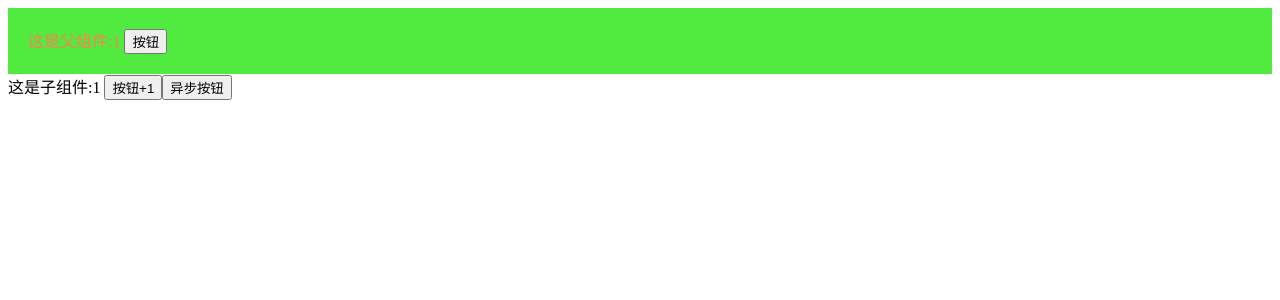
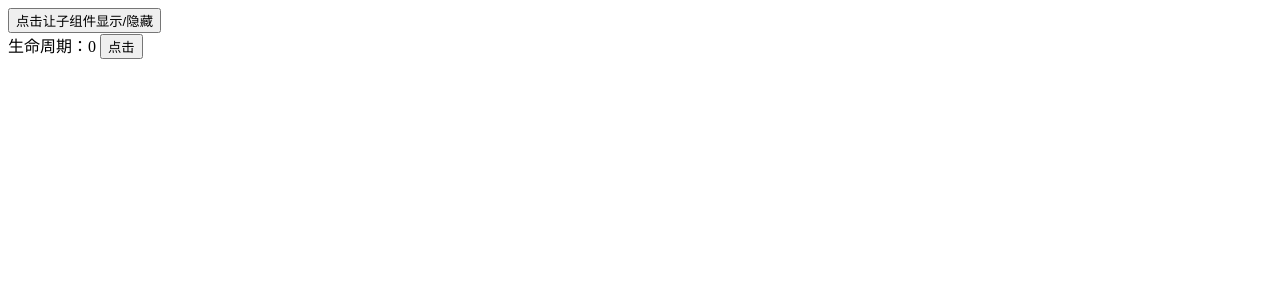
Before and after one commit to cz1120/first-vue-cli, a Vue app: page / in a window 1280 px wide. Shown: the top 300 px of the page. Built offline with nearby package versions, Linux system fonts and the light colour scheme.

Commit message:
Vue3的生命周期函数

```diff
--- a/src/App.vue
+++ b/src/App.vue
@@ -1,13 +1,15 @@
 <template>
-  <div class="back">
+  <!-- <div class="back">
     这是父组件:{{ this.$store.state.count }}
     <button @click="this.$store.commit('increment',10)">按钮</button>
-  </div>
-  <HelloWorld/>
+  </div> -->
+  <button @click="v1 = !v1">点击让子组件显示/隐藏</button>
+  <HelloWorld v-if="v1"/>
 </template>
 
 <script >
-import HelloWorld from './components/vue3-011.vue'
+import { ref } from 'vue';
+import HelloWorld from './components/vue3-012.vue'
 
 export default {
   name: 'App',
@@ -15,7 +17,8 @@ export default {
     HelloWorld
   },
   setup() {
-    return {}
+    const v1 = ref(true)
+    return {v1}
   }
 }
 </script>
--- /dev/null
+++ b/src/components/vue3-012.vue
@@ -0,0 +1,48 @@
+<template>
+    <div>
+        生命周期：{{ p1 }}
+        <button @click="p1++">点击</button>
+    </div>
+</template>
+<script>
+import { onBeforeMount, onBeforeUnmount, onBeforeUpdate, onErrorCaptured, onMounted, onUnmounted, onUpdated, ref } from 'vue';
+
+export default {
+    // 入口函数（第一个要执行的函数）
+    setup() {
+        const p1 = ref(0)
+        onBeforeUpdate(() => {
+            console.log('我是onBeforeUpdate,更新之前被调用')
+        })
+        onUpdated(() => {
+            console.log('我是onUpdated,更新时被调用')
+        })
+        onBeforeUnmount(() => {
+            console.log('我是onBeforeUnmount,卸载之前被调用')
+        })
+        onUnmounted(() => {
+            console.log('我是onUnmounted,卸载时被调用')
+        })
+        onErrorCaptured(() => {
+            console.log('我是onErrorCaptured,捕获错误时被调用')
+        })
+        onMounted(() => {
+            console.log('我是onMounted,挂载时被调用')
+        })
+        onBeforeMount(() => {
+            console.log('我是onBeforeMount,挂载之前被调用')
+        })
+
+        console.log('我是setup')
+        return{p1}
+    },
+    // created(){
+    //     console.log('我是created')
+    // },
+    // mounted(){
+    //     console.log('我是mounted')
+    // }
+}
+</script>
+<style>
+</style>
```
